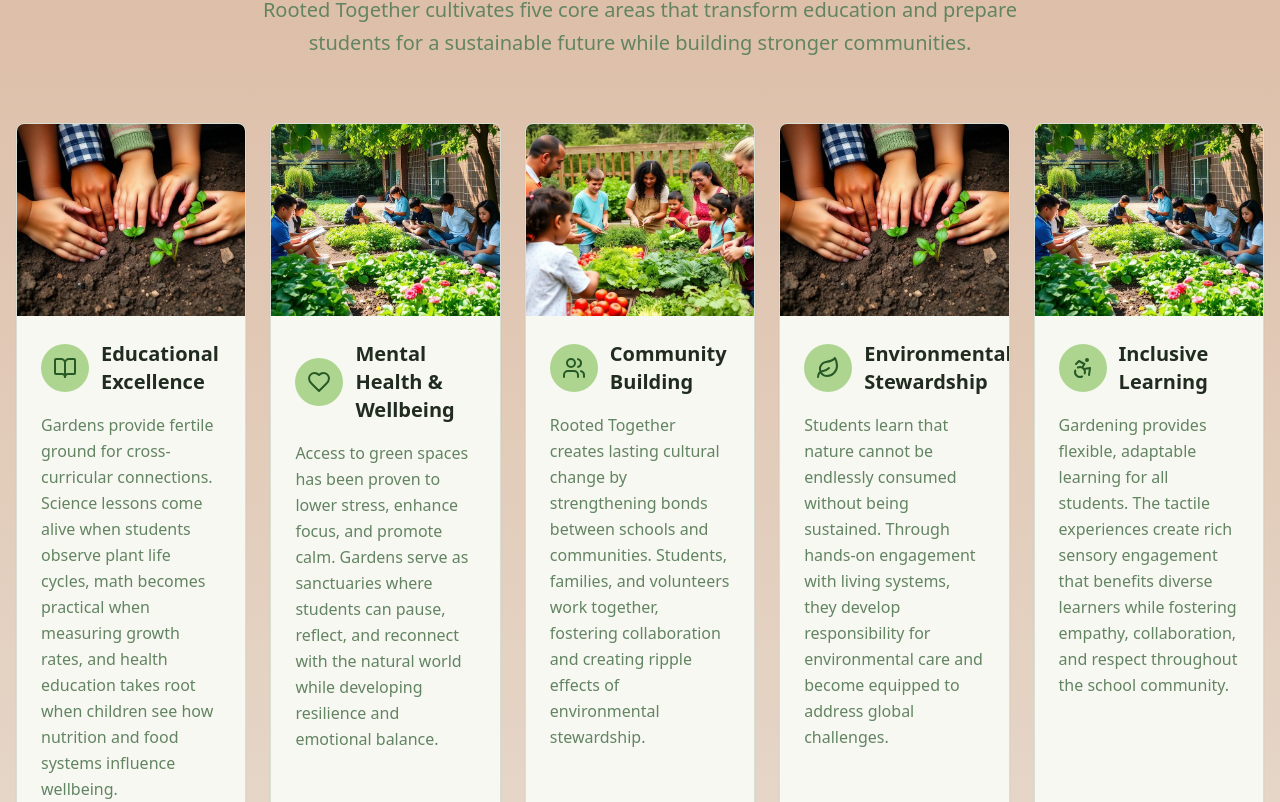
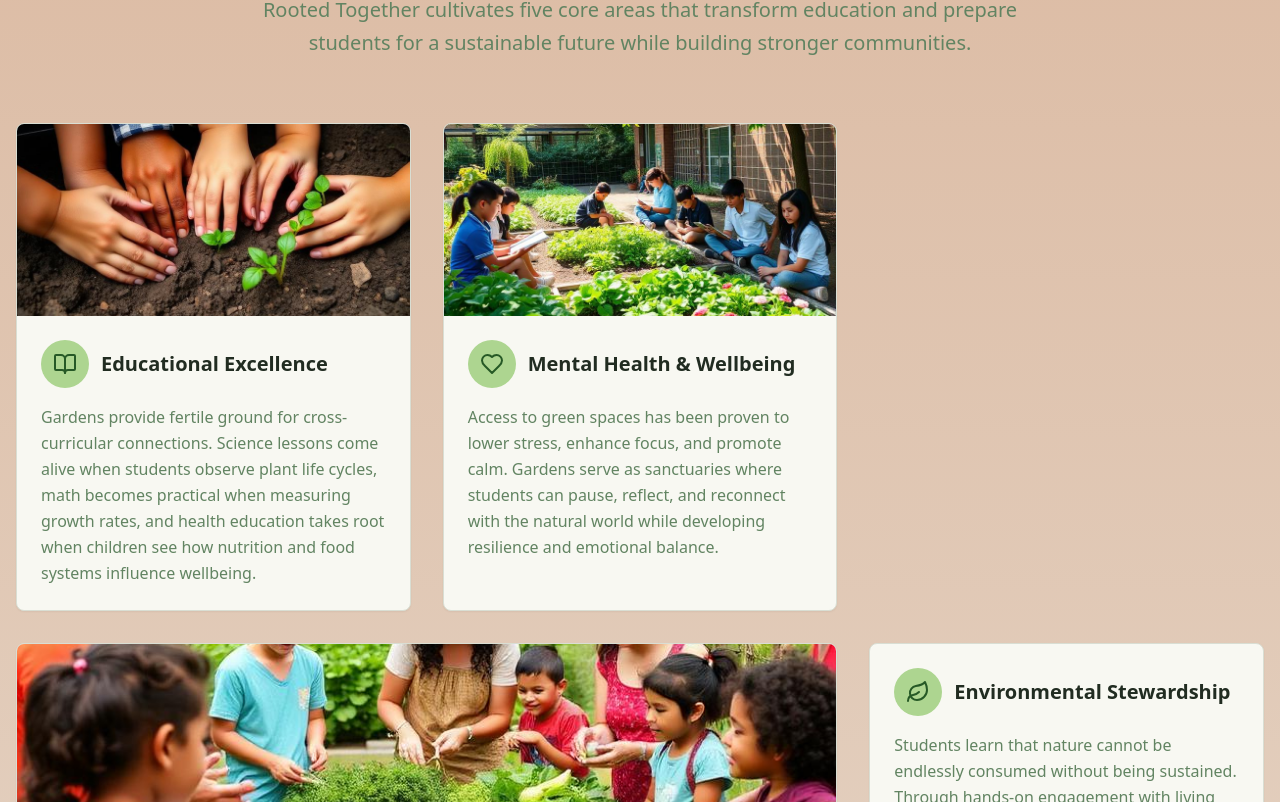
Before and after one commit to zbatz/rooted-together-, a React (Vite) app: page / in a window 1280 px wide. Shown: the part 958-1760 px from the top of the page. Built offline with nearby package versions, Linux system fonts and the light colour scheme.

Commit message:
Reverted to commit 25563e6234e88e4801e5f06d2df50a9dfff39b4d

```diff
--- a/src/components/PillarCard.tsx
+++ b/src/components/PillarCard.tsx
@@ -6,28 +6,33 @@ interface PillarCardProps {
   title: string;
   description: string;
   image?: string;
+  variant?: "default" | "featured";
 }
 
-const PillarCard = ({ icon: Icon, title, description, image }: PillarCardProps) => {
+const PillarCard = ({ icon: Icon, title, description, image, variant = "default" }: PillarCardProps) => {
   return (
-    <Card className="group transition-all duration-300 hover:shadow-natural hover:-translate-y-2 overflow-hidden h-full flex flex-col">
-      <div className="h-48 overflow-hidden flex-shrink-0">
+    <Card className={`group transition-all duration-300 hover:shadow-natural hover:-translate-y-2 overflow-hidden ${
+      variant === "featured" ? "md:col-span-2" : ""
+    }`}>
+      {image && (
+        <div className="h-48 overflow-hidden">
           <img
             src={image}
             alt={title}
             className="w-full h-full object-cover transition-transform duration-300 group-hover:scale-105"
           />
         </div>
+      )}
 
-      <CardContent className="p-6 flex-1 flex flex-col">
+      <CardContent className="p-6">
         <div className="flex items-center gap-3 mb-4">
-          <div className="p-3 bg-accent rounded-full flex-shrink-0">
+          <div className="p-3 bg-accent rounded-full">
             <Icon className="w-6 h-6 text-accent-foreground" />
           </div>
           <h3 className="text-xl font-semibold text-foreground">{title}</h3>
         </div>
 
-        <p className="text-muted-foreground leading-relaxed flex-1">{description}</p>
+        <p className="text-muted-foreground leading-relaxed">{description}</p>
       </CardContent>
     </Card>
   );
--- a/src/components/PillarsSection.tsx
+++ b/src/components/PillarsSection.tsx
@@ -22,19 +22,18 @@ const PillarsSection = () => {
       icon: Users,
       title: "Community Building",
       description: "Rooted Together creates lasting cultural change by strengthening bonds between schools and communities. Students, families, and volunteers work together, fostering collaboration and creating ripple effects of environmental stewardship.",
-      image: communityHarvestImage
+      image: communityHarvestImage,
+      variant: "featured" as const
     },
     {
       icon: Leaf,
       title: "Environmental Stewardship",
-      description: "Students learn that nature cannot be endlessly consumed without being sustained. Through hands-on engagement with living systems, they develop responsibility for environmental care and become equipped to address global challenges.",
-      image: handsPlantingImage
+      description: "Students learn that nature cannot be endlessly consumed without being sustained. Through hands-on engagement with living systems, they develop responsibility for environmental care and become equipped to address global challenges."
     },
     {
       icon: Accessibility,
       title: "Inclusive Learning",
-      description: "Gardening provides flexible, adaptable learning for all students. The tactile experiences create rich sensory engagement that benefits diverse learners while fostering empathy, collaboration, and respect throughout the school community.",
-      image: outdoorLearningImage
+      description: "Gardening provides flexible, adaptable learning for all students. The tactile experiences create rich sensory engagement that benefits diverse learners while fostering empathy, collaboration, and respect throughout the school community."
     }
   ];
 
@@ -51,7 +50,7 @@ const PillarsSection = () => {
           </p>
         </div>
 
-        <div className="grid grid-cols-1 sm:grid-cols-2 lg:grid-cols-3 xl:grid-cols-5 gap-6 auto-rows-fr">
+        <div className="grid grid-cols-1 md:grid-cols-2 lg:grid-cols-3 gap-8">
           {pillars.map((pillar, index) => (
             <PillarCard
               key={index}
@@ -59,6 +58,7 @@ const PillarsSection = () => {
               title={pillar.title}
               description={pillar.description}
               image={pillar.image}
+              variant={pillar.variant}
             />
           ))}
         </div>
```
Lines whose indentation alone changed are shown as unchanged.
